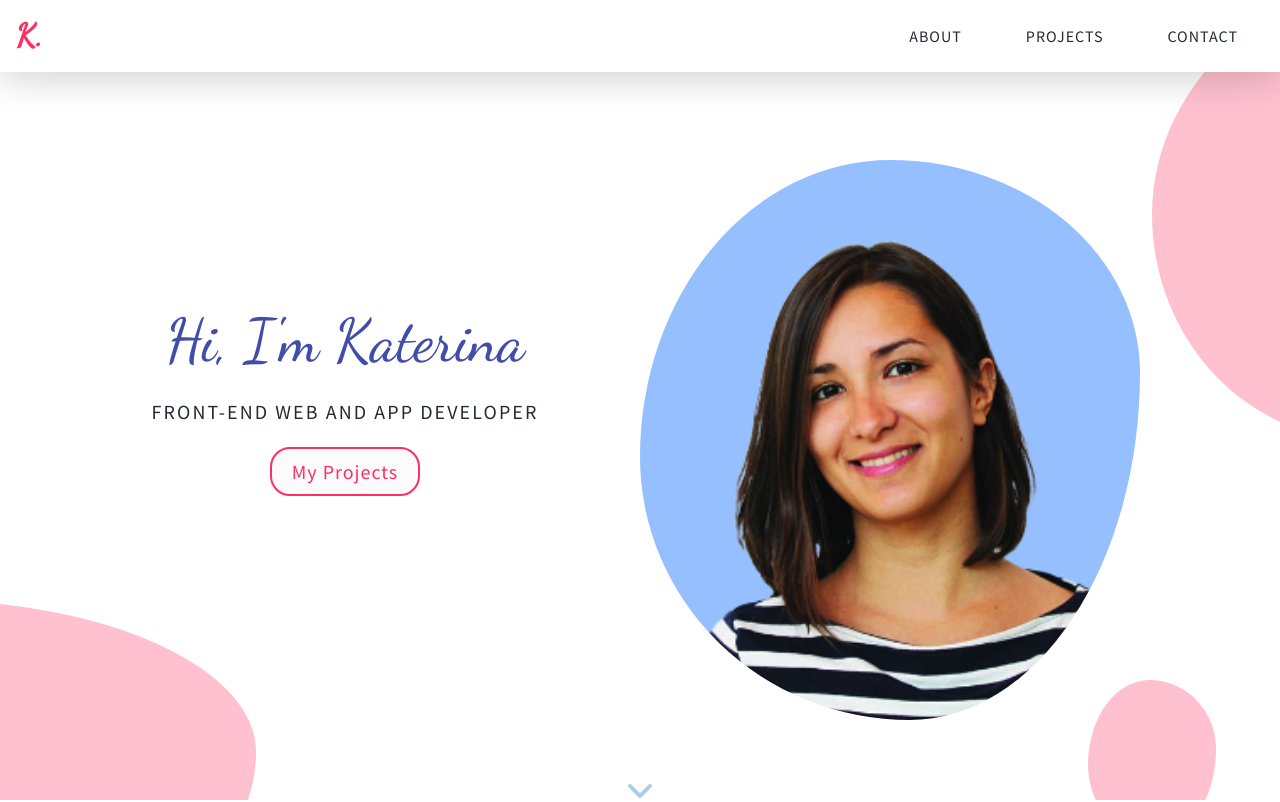
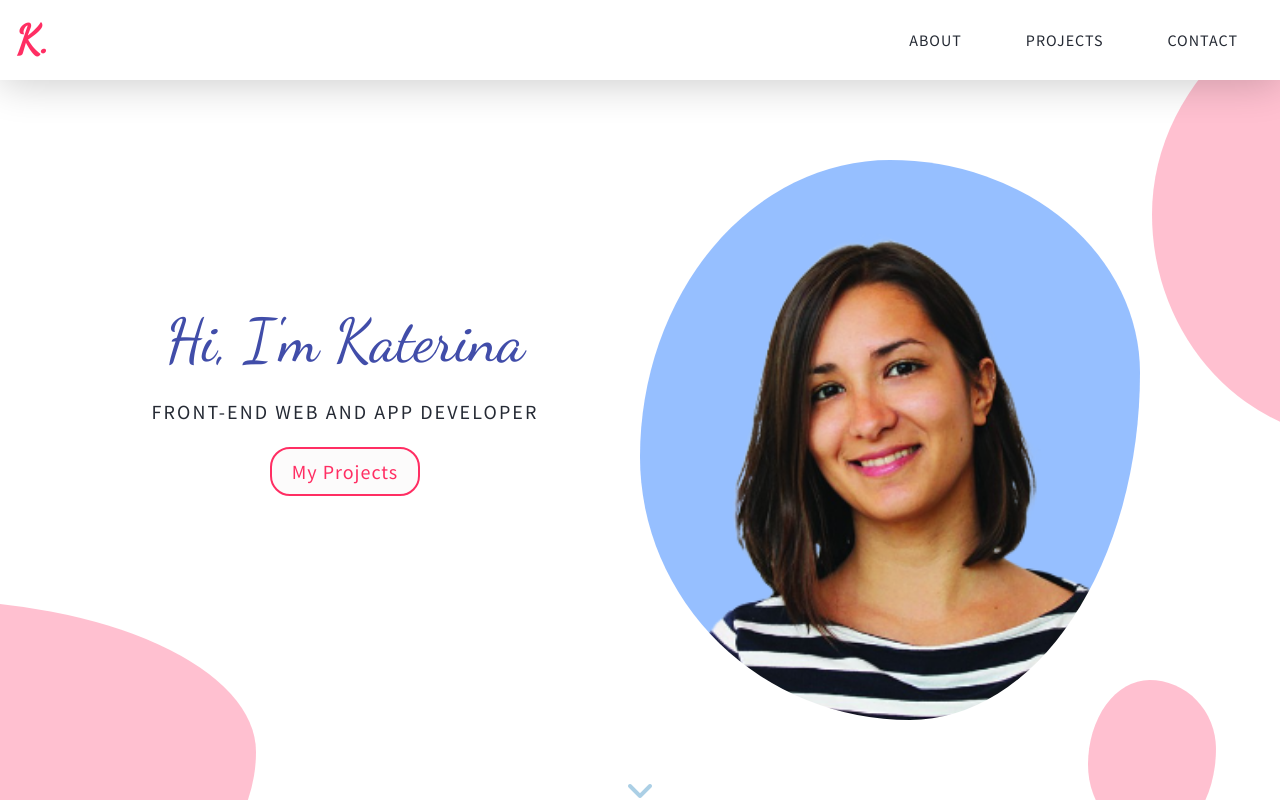
Before and after one commit to mihajlovskakate/portfolio, a React (Create React App) app: page / in a window 1280 px wide. Shown: the top 802 px of the page. Built offline with nearby package versions, Linux system fonts and the light colour scheme.

Commit message:
Changes in navbar

```diff
--- a/public/styles.css
+++ b/public/styles.css
@@ -49,27 +49,24 @@ nav.navbar .wrapper {
 nav.navbar .logo {
     font-family: 'Dancing Script', cursive;
     font-weight: 800;
-    font-size: 2rem;
+    font-size: 2.5rem;
     color: #FF2E63;
     margin: 16px;
     text-decoration: none;
 }
 
 nav.navbar .menu-icon {
-    opacity: 0;
+    display: none;
     cursor: pointer;
     position: absolute;
-    top: 2rem;
-    right: 1rem;
+    top: 30px;
+    right: 16px;
 }
 
 .navbar-items .close-icon {
     position: fixed;
-    top: 2rem;
-    left: 45%;
-    width: 100%;
-    max-width: 1100px;
-    padding: 0 50px;
+    top: 28px;
+    right: 20px;
     display: none;
 }
 
@@ -87,6 +84,10 @@ nav.navbar .menu-icon {
     padding: 16px 32px;
 }
 
+.navbar a:hover {
+    font-weight: 700;
+    color: #FF2E63;
+}
 
 @media (max-width: 768px) {
 
@@ -97,8 +98,7 @@ nav.navbar .menu-icon {
 
 
     nav.navbar .menu-icon {
-        opacity: 1;
-        cursor: pointer;
+        display: block;
     }
 
     .navbar-items .close-icon {
@@ -106,13 +106,14 @@ nav.navbar .menu-icon {
     }
 
     .navbar-items.active {
-        display: flex;
+        opacity: 1;
+        pointer-events: auto;
     }
 
     .navbar-items {
-        display: none;
-        pointer-events: auto;
-        transition: all 400ms ease;
+        opacity: 0;
+        display: flex;
+        pointer-events: none;
         position: fixed;
         top: 0;
         left: 0;
@@ -123,7 +124,6 @@ nav.navbar .menu-icon {
         align-items: center;
         justify-content: center;
     }
-
 
     .navbar-items .close-icon i {
         height: 22px;
@@ -148,17 +148,19 @@ nav.navbar .menu-icon {
         opacity: 1;
         transform: translateX(0);
     }
+}
 
-    .navbar-items ul li a:hover {
-        font-weight: 800;
+@keyframes fade-in {
+    from {
+        opacity: 0;
+        transform: translateX(-12px);
     }
 
-    .navbar a:hover {
-        font-weight: 700;
-        color: #FF2E63;
+    to {
+        opacity: 1;
+        transform: translateX(0);
     }
 }
-
 
 /* Hero Page*/
 
@@ -303,7 +305,7 @@ nav.navbar .menu-icon {
 /* Sections */
 
 section {
-    scroll-margin-top: 80px
+    scroll-margin-top: 90px
 }
 
 h2 {
--- a/src/components/Navbar.jsx
+++ b/src/components/Navbar.jsx
@@ -1,15 +1,19 @@
 import React from "react"
-import { useState, useEffect     } from "react"
+import { useState, useEffect } from "react"
 
 function Navbar() {
     const [isActive, setActive] = useState(false)
 
     useEffect(() => {
-        const navItemLinks = Array.from(document.querySelectorAll('.navbar-items ul a'));
+        const navItemLinks = Array.from(document.querySelectorAll('.navbar-items ul li'));
 
         const handleClick = () => {
           setActive(false);
         };
+
+        navItemLinks.forEach((li, i) => {
+            li.style.transitionDelay = `${i * 150}ms`;
+          });
 
         navItemLinks.forEach((i) => {
           i.addEventListener('click', handleClick);
@@ -43,9 +47,15 @@ function Navbar() {
                     </div>
 
                     <ul>
+                        <li>
                         <a href="#about">About</a>
+                        </li>
+                        <li>
                         <a href="#projects">Projects</a>
+                        </li>
+                        <li>
                         <a href="#contact">Contact</a>
+                        </li>
                     </ul>
                     </div>
                 </div>
```
